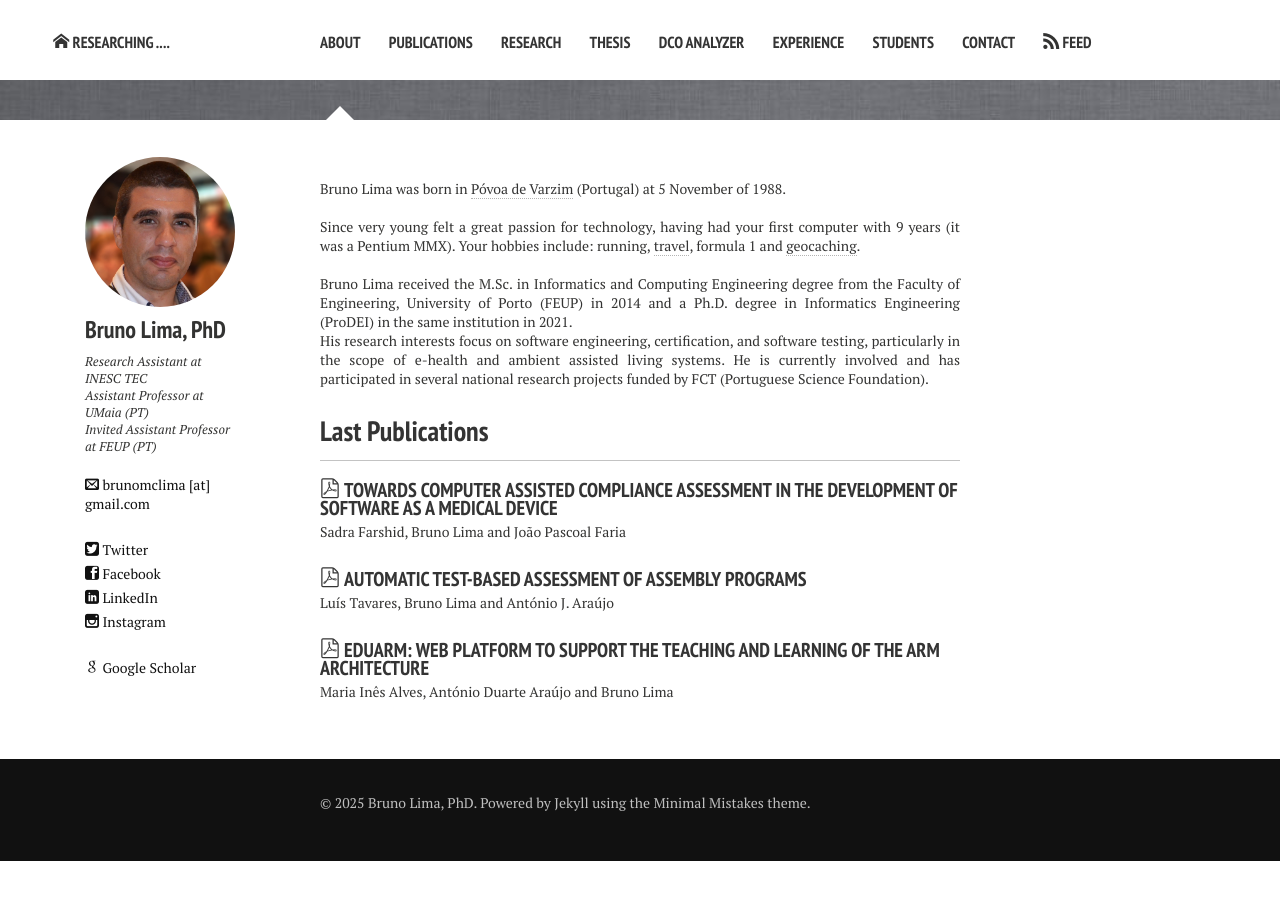
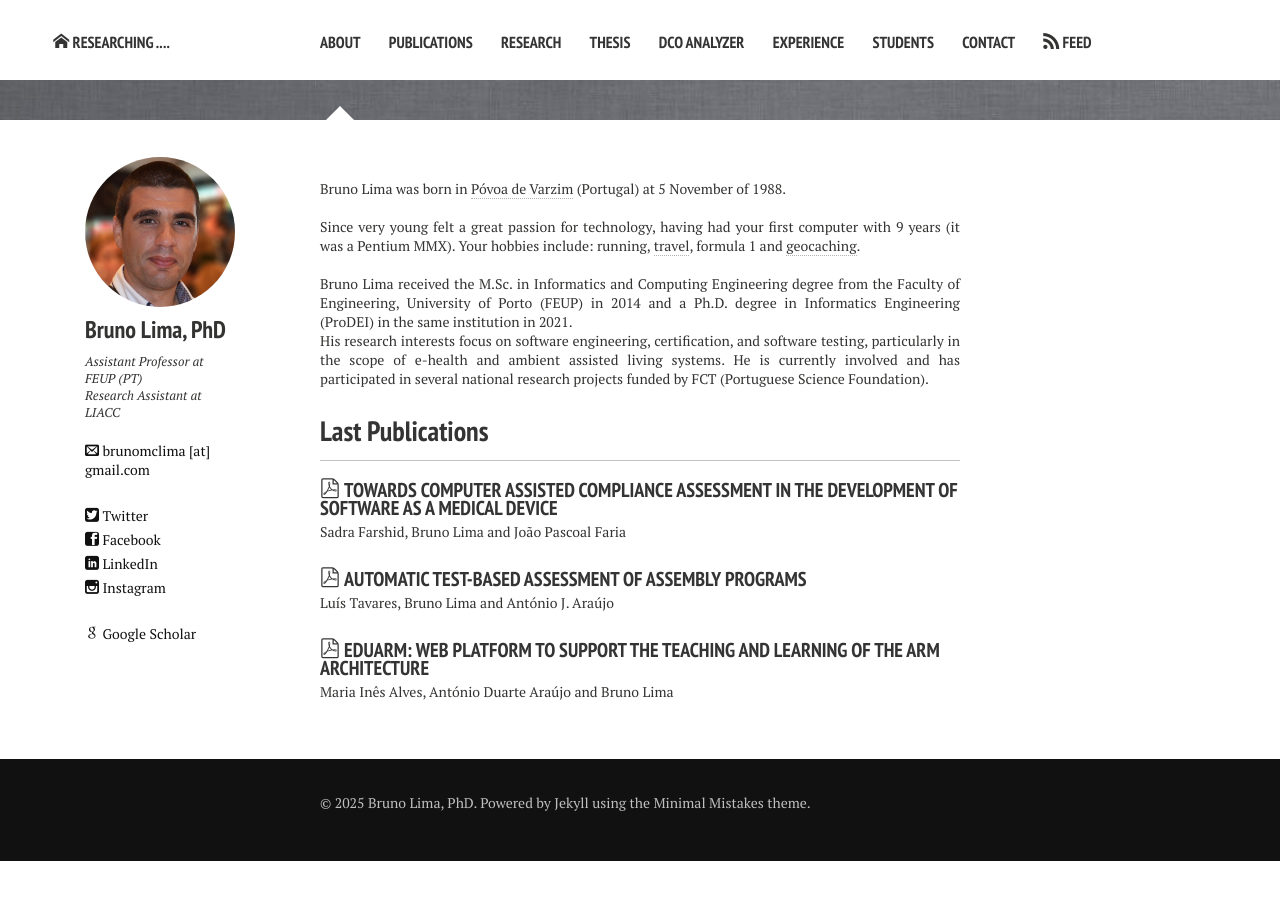
Before and after one commit to Bruno-Lima/Bruno-Lima.github.io, a Jekyll site: the page built from index.md, in a window 1280 px wide. Built offline with Jekyll 4.4.1, drawn with Linux system fonts in a browser that asks for light colours; nearby versions of some CDN libraries.

Commit message:
update affiliation

```diff
--- a/_config.yml
+++ b/_config.yml
@@ -8,7 +8,7 @@ url:              https://Bruno-Lima.github.io
 owner:
   name:           Bruno Lima, PhD
   avatar:         bio_photo.jpg
-  bio:            "Research Assistant at INESC TEC<br/>Assistant Professor at UMaia (PT)<br/>Invited Assistant Professor at FEUP (PT)"
+  bio:            "Assistant Professor at FEUP (PT)<br/>Research Assistant at LIACC"
   email:          brunomclima [at] gmail.com
   # Social networking links are used in author-bio sidebar. Update and remove as you like.
   instagram:      bruno.m.c.lima
```
Also changed, not shown: 9 other files.
